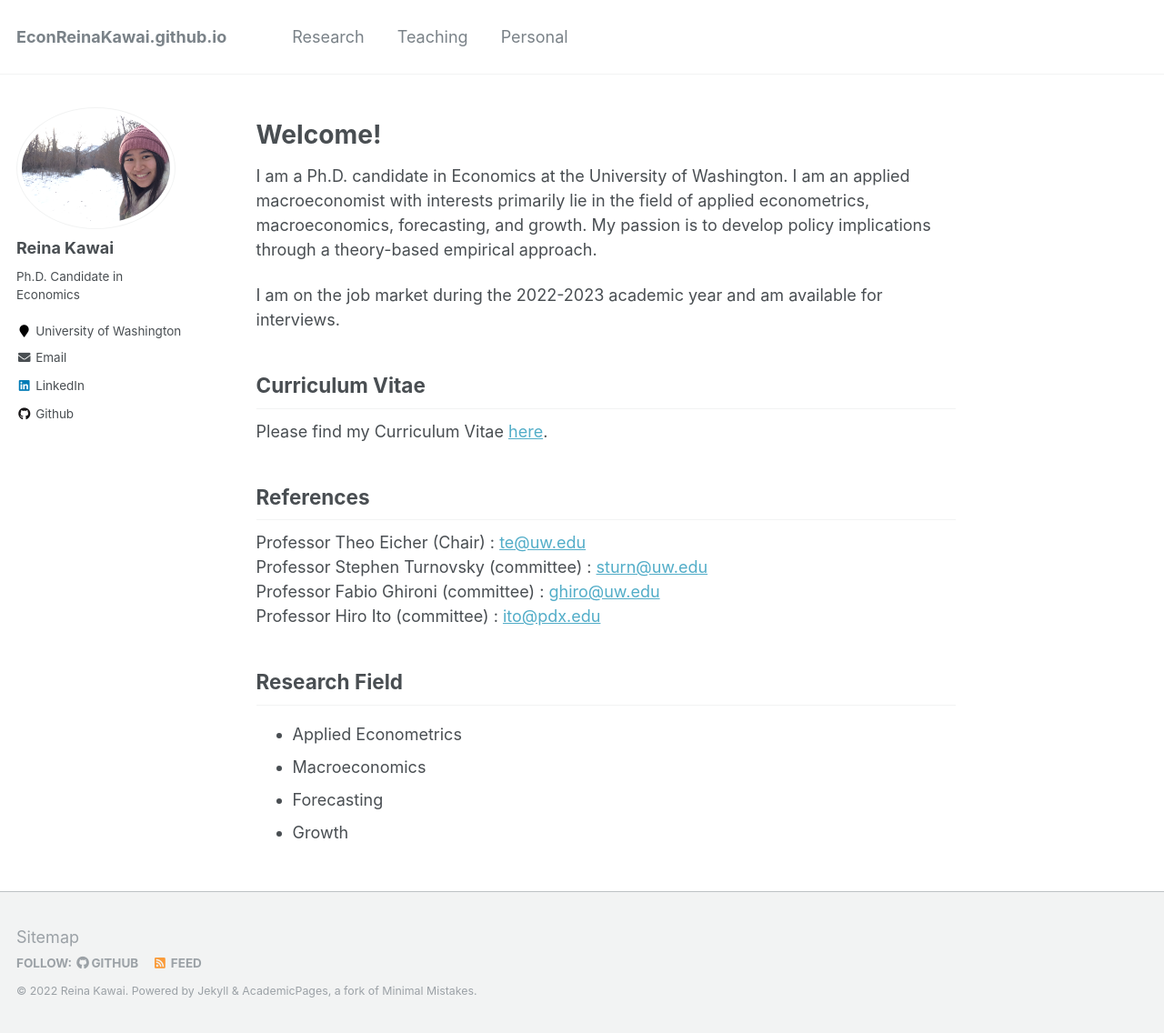
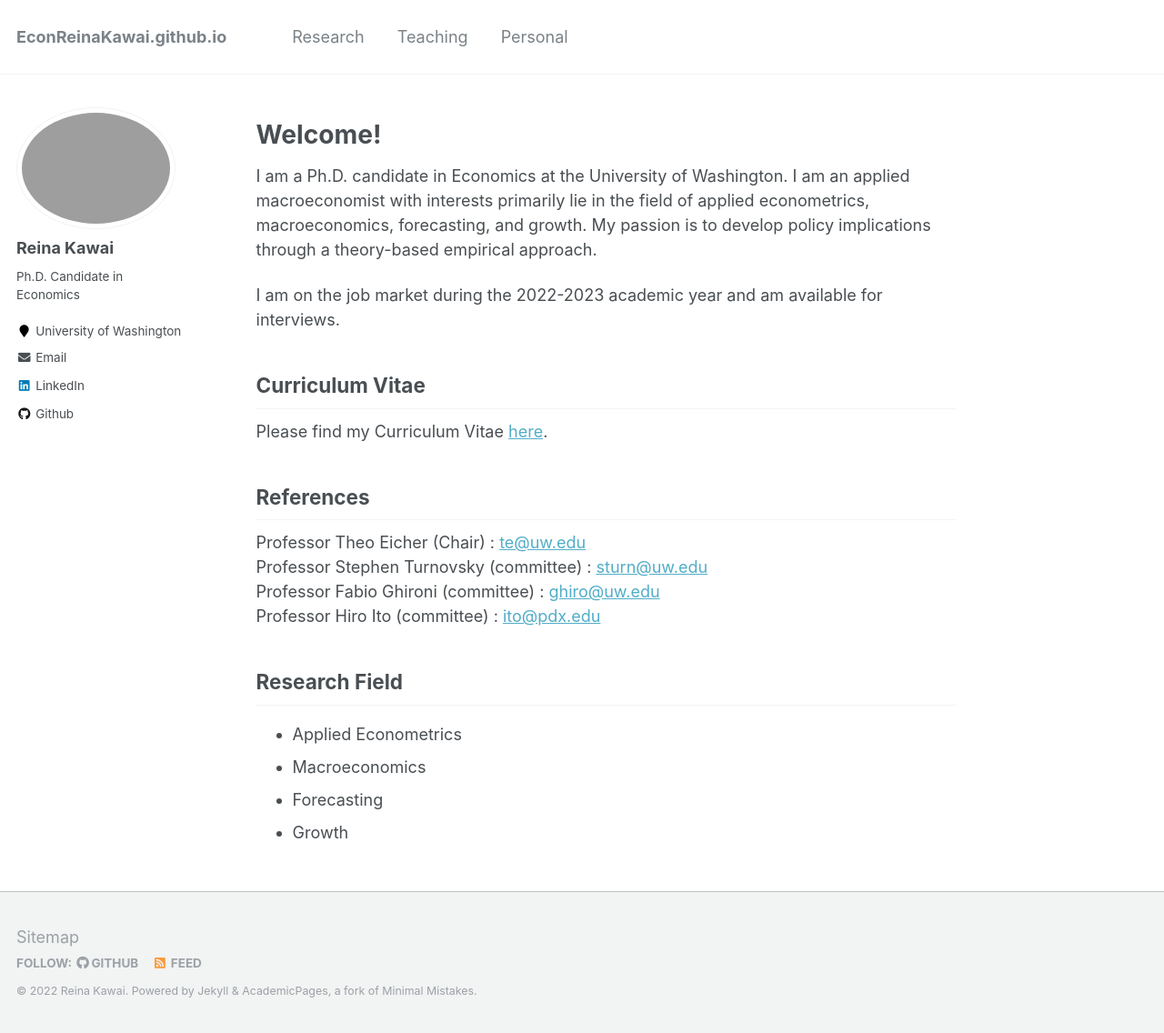
Before and after one commit to Reina-Kawai/Reina-Kawai.github.io, a Jekyll site: the page built from _pages/about.md, in a window 1280 px wide and 1136 px high. Shown: the whole window at 91% size. Built offline with Jekyll 4.4.1, drawn with Linux system fonts in a browser that asks for light colours.

Commit message:
Update _config.yml

```diff
--- a/_config.yml
+++ b/_config.yml
@@ -82,7 +82,7 @@ analytics:
 # Site Author
 author:
   name             : "Reina Kawai"
-  avatar           : "WebsiteDP-ReinaKawai.JPG"
+  avatar           : "Website-DP-RD.jpg"
   bio              : "Ph.D. Candidate in Economics"
   #location         : "Seattle, WA"
   employer         : "University of Washington"
```
